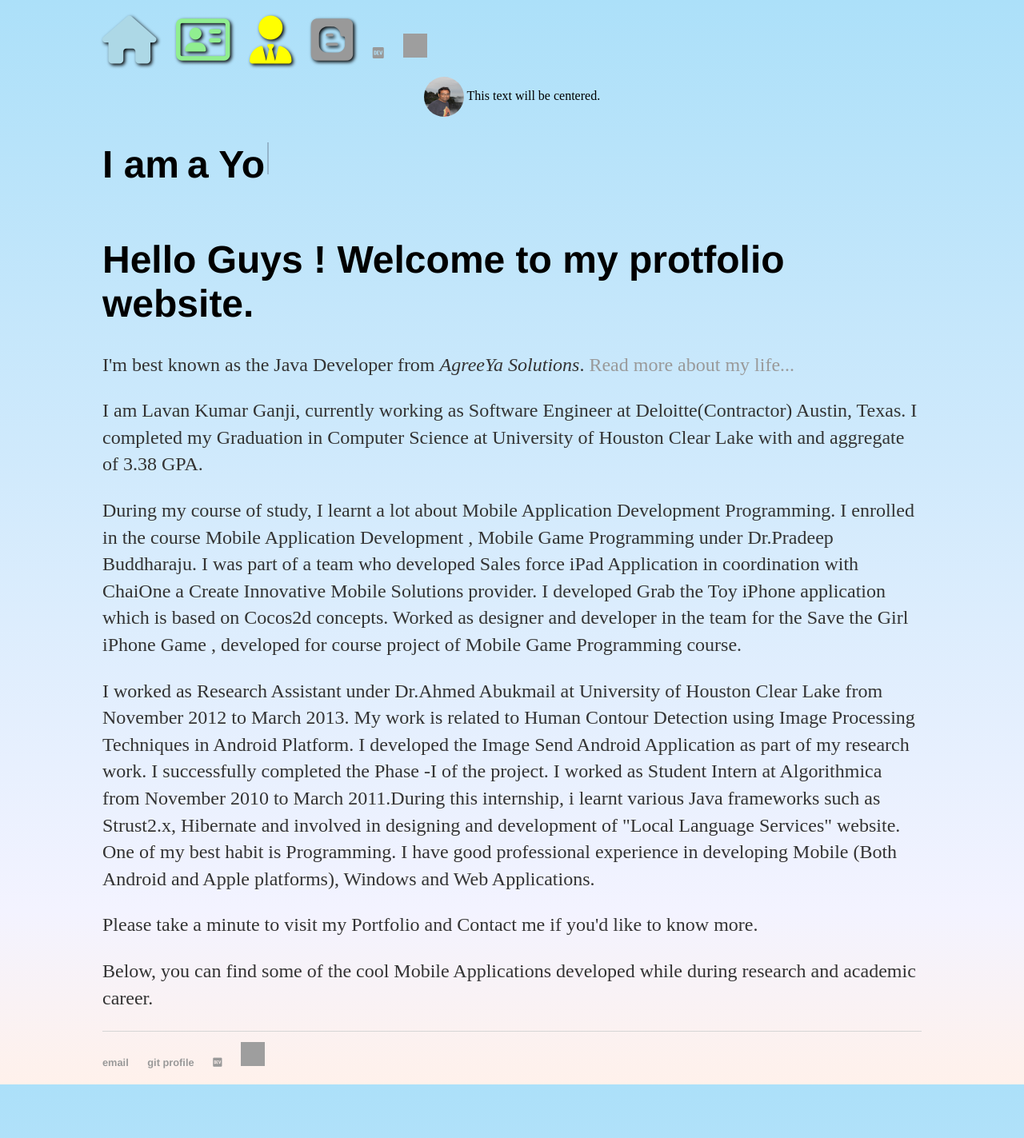
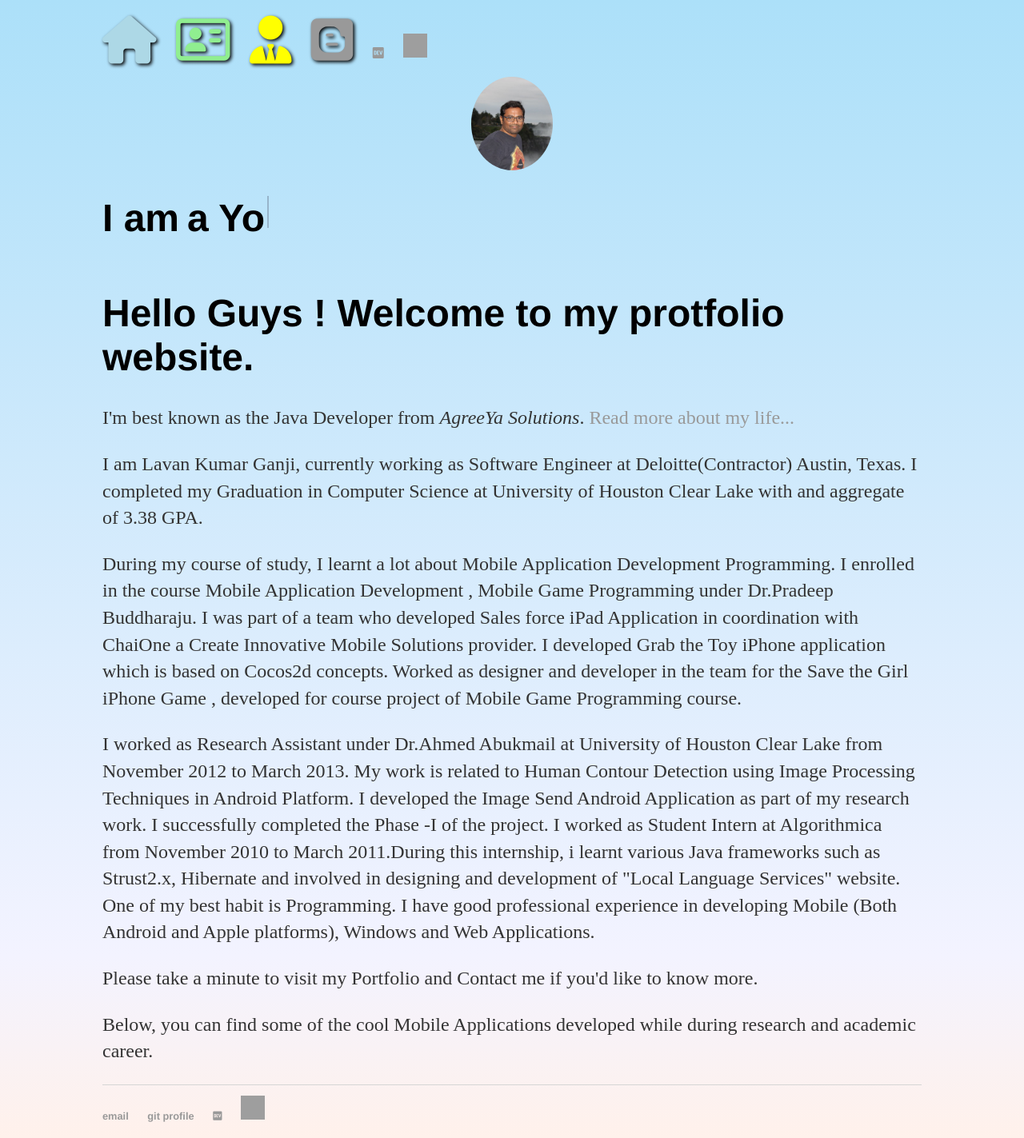
Before and after one commit to lavanganji/lavanganji.github.io, a Jekyll site: the page built from index.html, in a window 1280 px wide. Shown: the whole page at 80% size. Built offline with Jekyll 4.4.1, drawn with Linux system fonts in a browser that asks for light colours; nearby versions of some CDN libraries; before the commit the page ends 1356 px from its top, so only the background shows below that; grey boxes are pictures that could not be loaded.

Commit message:
profile pic

```diff
--- a/css/main.css
+++ b/css/main.css
@@ -46,8 +46,8 @@ ul.posts li {
 
 .pic {
   vertical-align: middle;
-  width: 50px;
-  height: 50px;
+  width: 10%;
+  height: 5%;
   border-radius: 50%;
 }
 
--- a/index.html
+++ b/index.html
@@ -3,8 +3,7 @@ layout: default
 title: Lavan Ganji, Software Engineer
 ---
 <div style="text-align:center"><img src="\res\profilepic.jpg" alt="Pic" class="pic">
-
-    This text will be centered.</div>
+</div>
 <div class="intro">
 	<h1> I am  </h1>
 	<h1 class="typing">Hi</h1>
```
